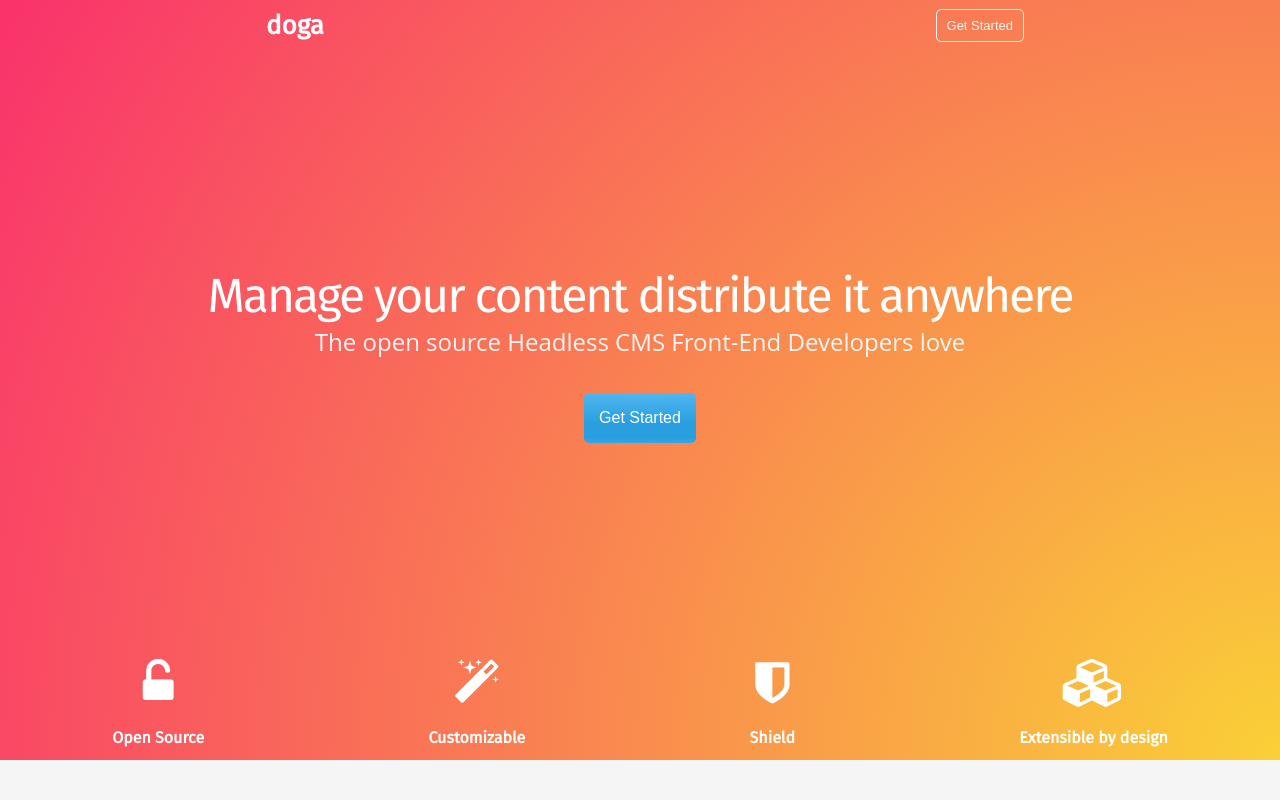
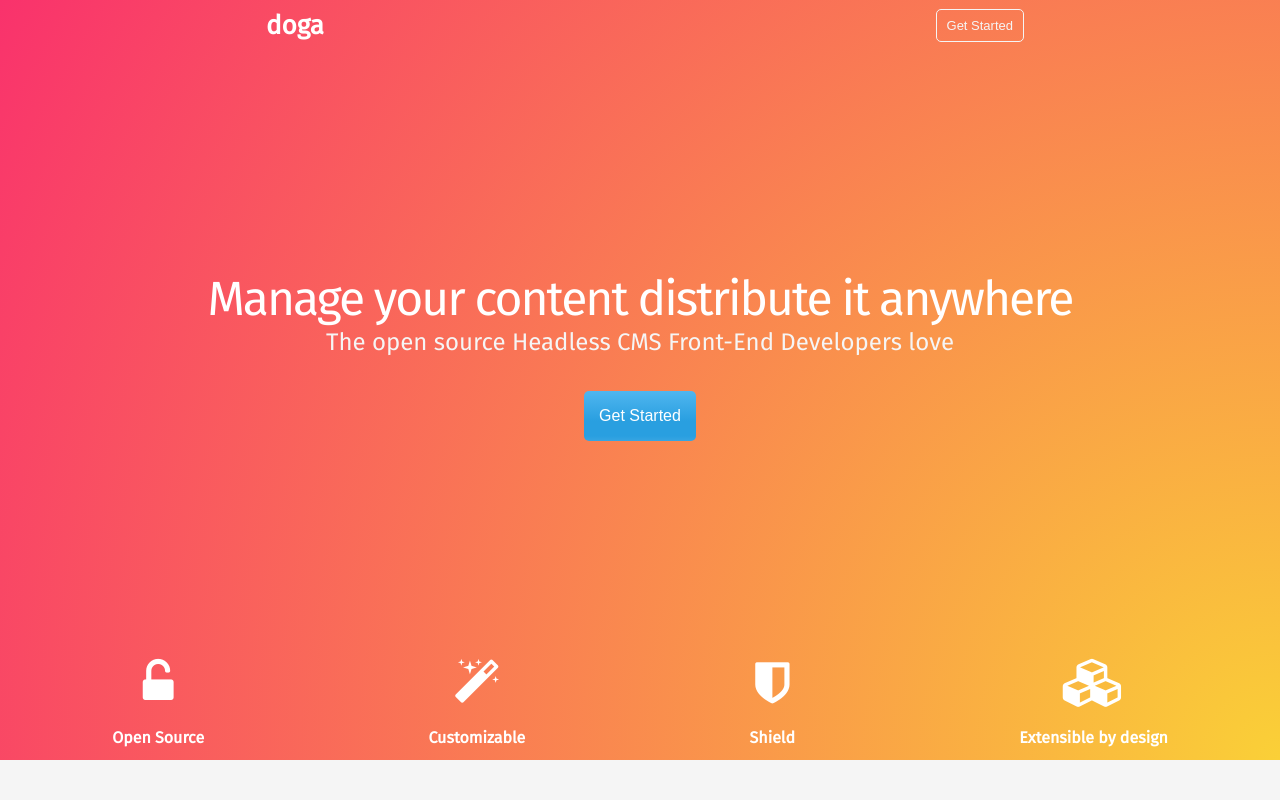
Before and after one commit to sumit-pandey/landingpage, a plain HTML site: page index.html in a window 1280 px wide. Shown: the top 800 px of the page. Drawn offline with Linux system fonts and the light colour scheme.

Commit message:
Update style.css

```diff
--- a/style.css
+++ b/style.css
@@ -75,8 +75,7 @@ header .logo {
 }
 .section-1 .content p {
 	color: whitesmoke;
-	/* font-family: Fira Sans; */
-	font-family: Open Sans;
+	font-family: Fira Sans;
 	font-size: 1.5rem;
 	margin: 0;
 }
```
